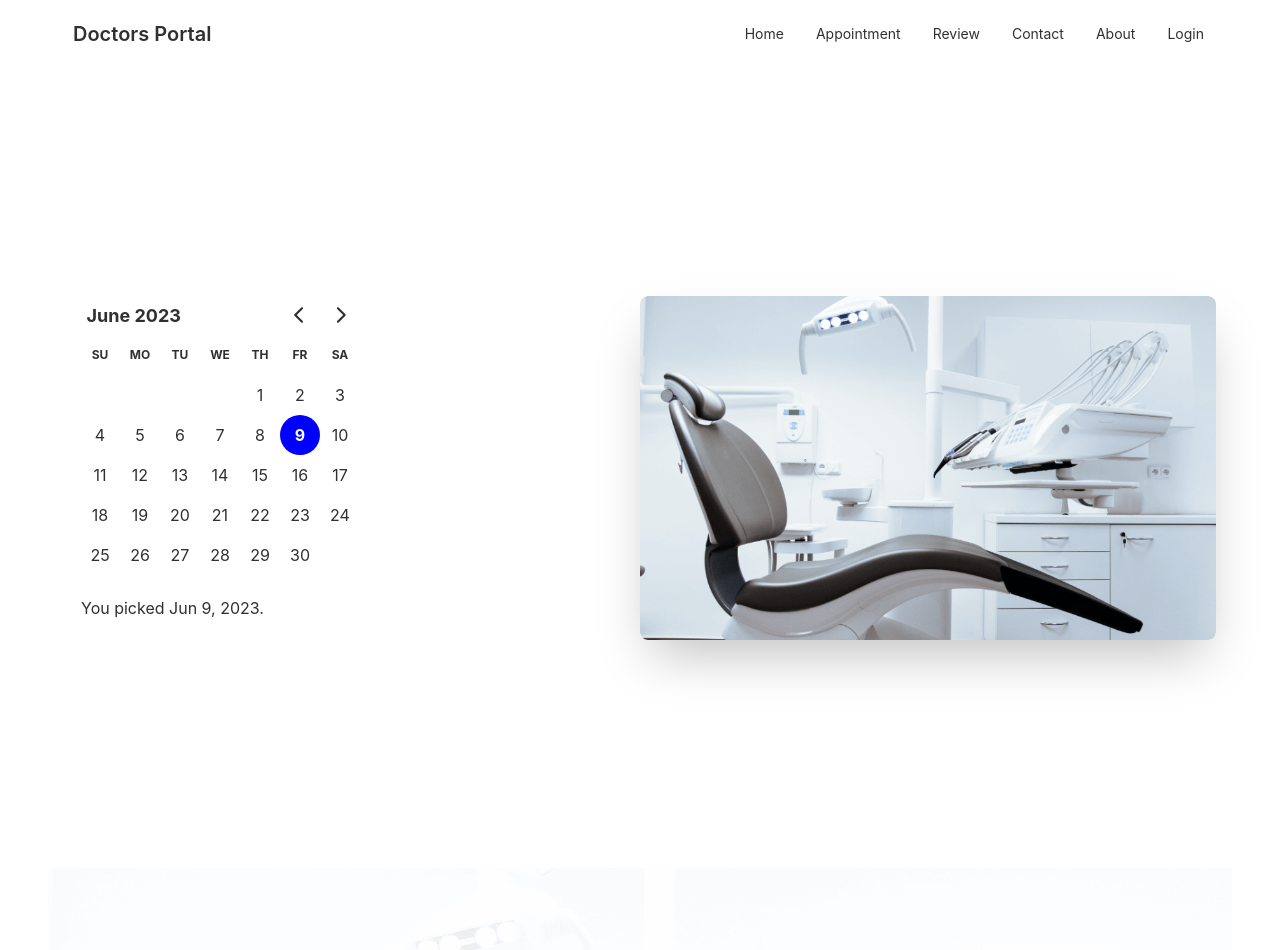
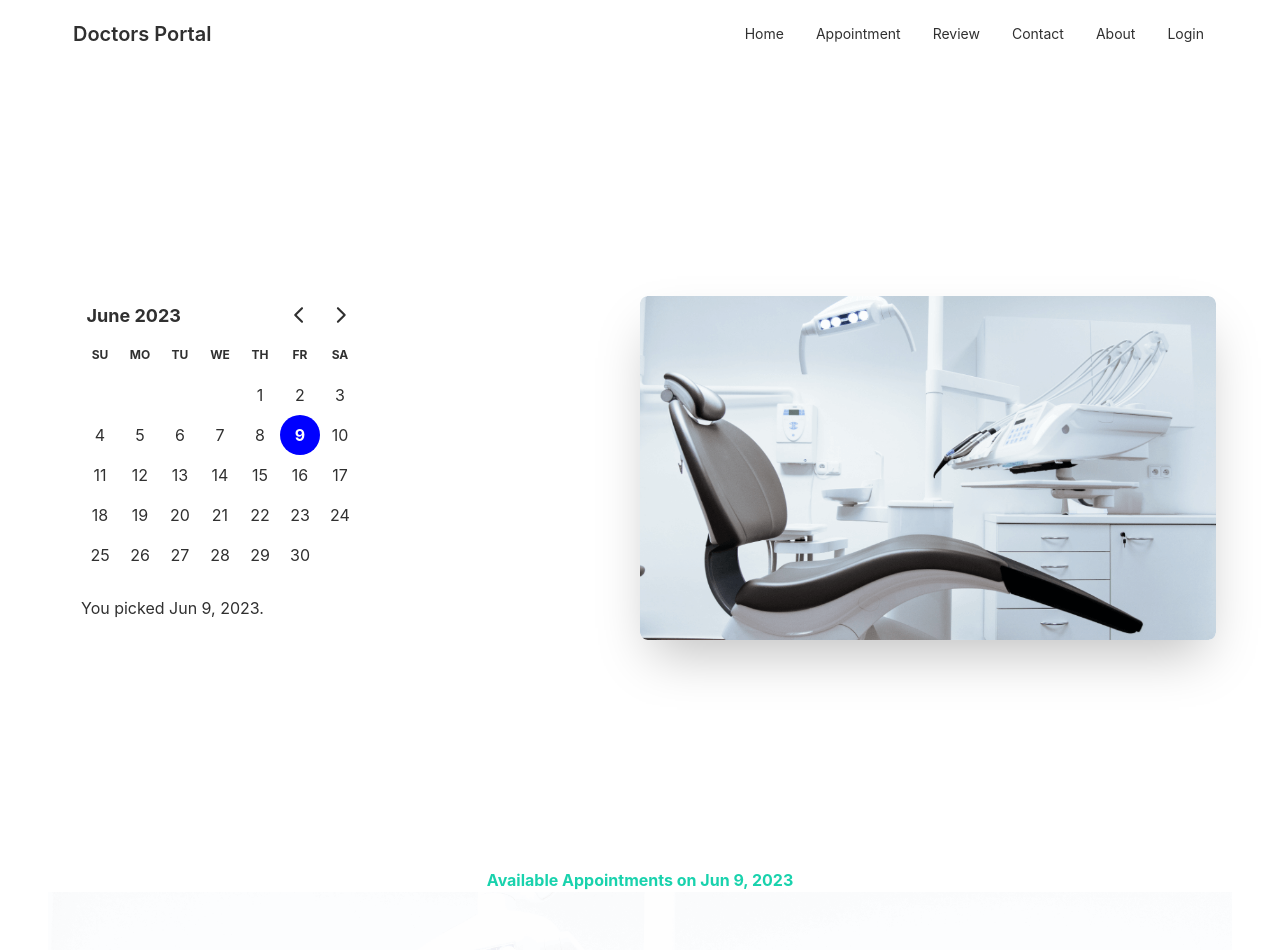
Before and after one commit to ahbab1995/doctors-porta-client, a React (Create React App) app: page /appointment in a window 1280 px wide. Shown: the top 950 px of the page. Built offline with nearby package versions, Linux system fonts and the light colour scheme.

Commit message:
dynamic data fixed AppointmentBanner components new code added

```diff
--- a/src/Pages/Appointment/Appointment.js
+++ b/src/Pages/Appointment/Appointment.js
@@ -1,6 +1,7 @@
 import React, { useState } from 'react';
 import Footer from '../Shared/Footer';
 import AppointmentBanner from './AppointmentBanner';
+import AvailableServices from './AvailableServices';
 
 const Appointment = () => {
     const [selected, setSelected] = useState(new Date());
@@ -10,6 +11,7 @@ const Appointment = () => {
                 selected={selected}
                 setSelected={setSelected}
             ></AppointmentBanner>
+            <AvailableServices selected={selected}></AvailableServices>
             <Footer></Footer>
         </div>
     );
--- a/src/Pages/Appointment/AvailableServices.js
+++ b/src/Pages/Appointment/AvailableServices.js
@@ -1,11 +1,14 @@
-import React from 'react';
+import { format } from "date-fns";
+import React from "react";
 
-const AvailableServices = () => {
-    return (
-        <div>
-
-        </div>
-    );
+const AvailableServices = ({selected}) => {
+  return (
+    <div>
+      <p className="text-center text-secondary font-bold">
+        Available Appointments on {format(selected, "PP")}
+      </p>
+    </div>
+  );
 };
 
 export default AvailableServices;
```
